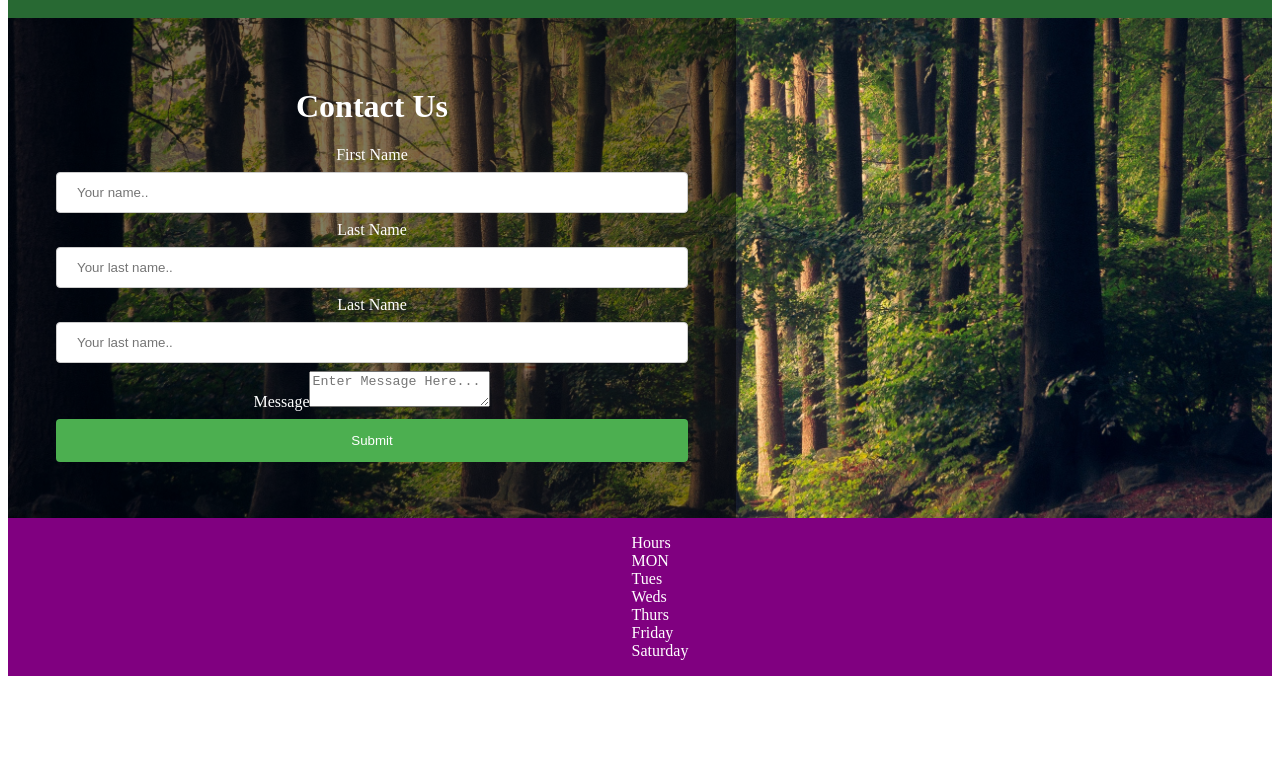
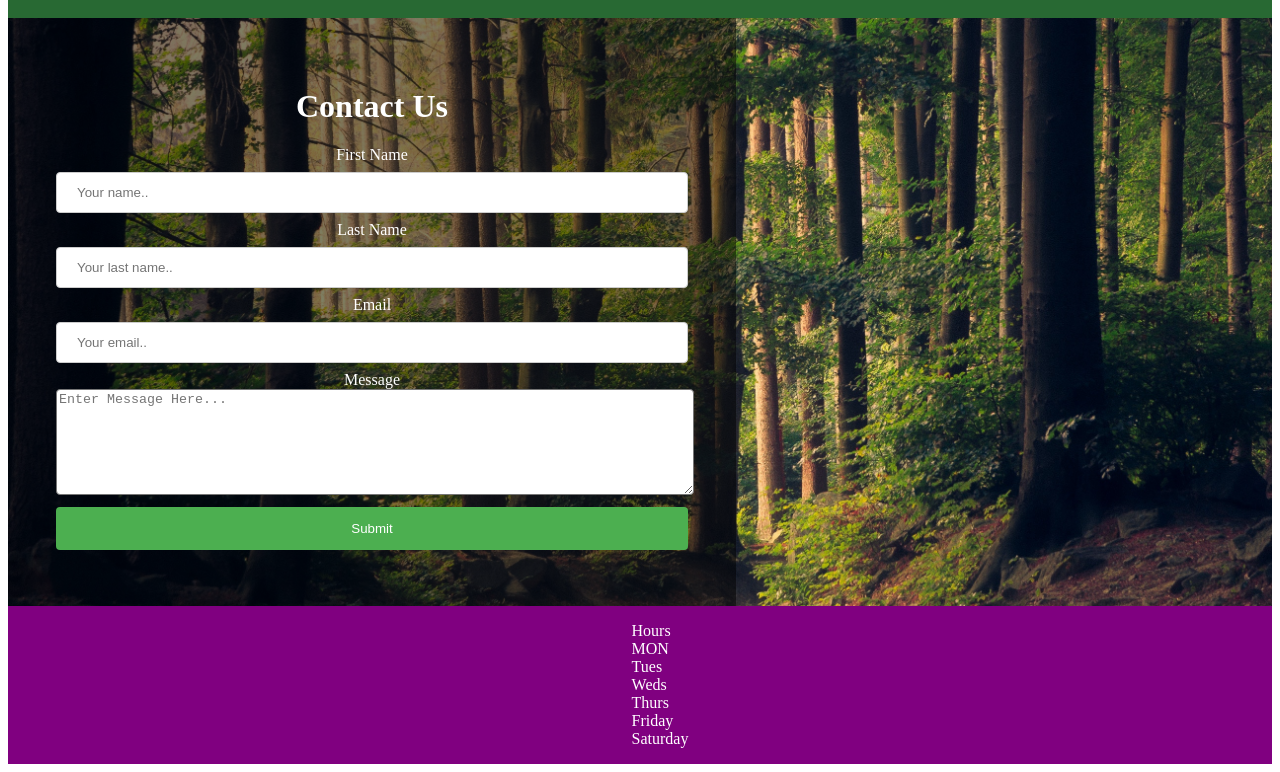
Before and after one commit to edringtondc/sanjuan, a React (Create React App) app: page / in a window 1280 px wide. Shown: the part 2103-2875 px from the top of the page. Before the commit the page ends 2787 px from the top, so only its background shows below. Built offline with nearby package versions, Linux system fonts and the light colour scheme.

Commit message:
css changes to form width and style

```diff
--- a/src/components/Form/Form.js
+++ b/src/components/Form/Form.js
@@ -11,8 +11,8 @@
           <label for="lname">Last Name</label>
           <input type="text" id="lname" name="lastname" placeholder="Your last name.."/>
 
-          <label for="lname">Last Name</label>
-          <input type="text" id="lname" name="lastname" placeholder="Your last name.."/>
+          <label for="lname">Email</label>
+          <input type="email" id="email" name="email" placeholder="Your email.."/>
 
         <label for="message">Message</label>
           <textarea id="message" name="message" row="30" column="100" placeholder="Enter Message Here..." />
--- a/src/components/Form/Form.module.css
+++ b/src/components/Form/Form.module.css
@@ -1,4 +1,13 @@
 input[type=text], select {
+    width: 100%;
+    padding: 12px 20px;
+    margin: 8px 0;
+    display: block;
+    border: 1px solid #ccc;
+    border-radius: 4px;
+    box-sizing: border-box;
+  }
+  input[type=email], select {
     width: 100%;
     padding: 12px 20px;
     margin: 8px 0;
@@ -22,6 +31,11 @@
   input[type=submit]:hover {
     background-color: #45a049;
   }
+  textarea {
+    width: 100%;
+    min-height: 100px;
+    border-radius: 4px;
+  }
 
   div.container {
     border-radius: 5px;
```
